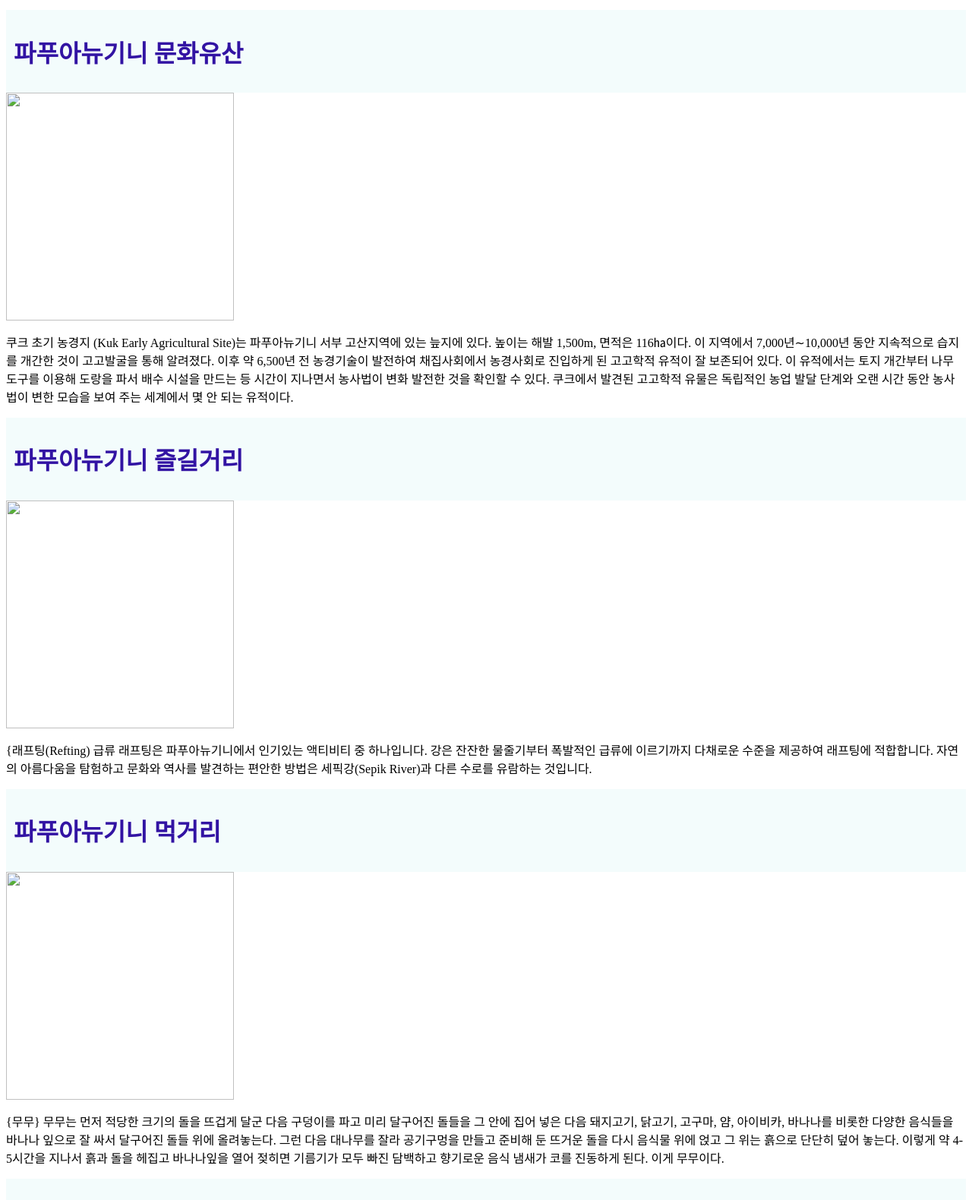
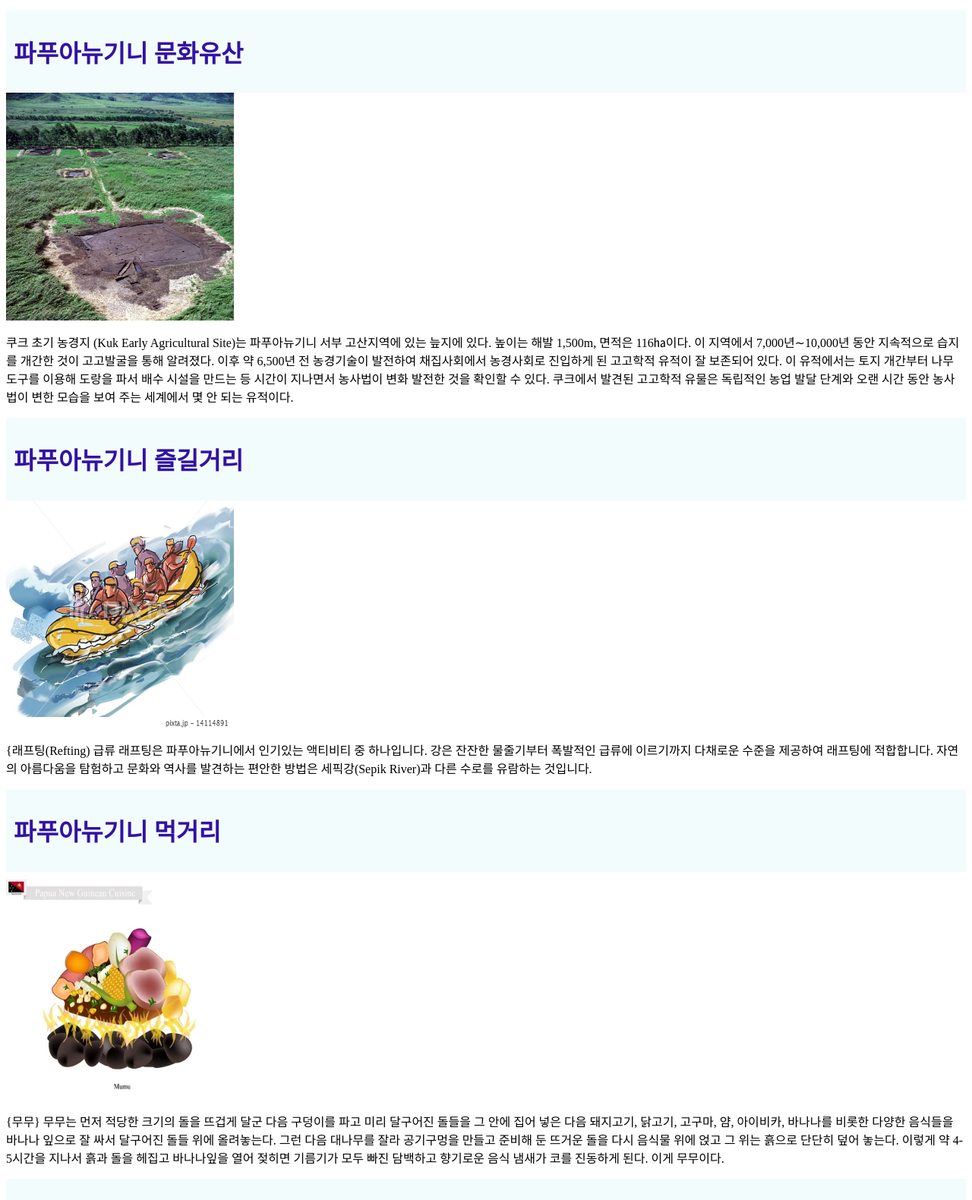
Before and after one commit to nho0326/github.io, a plain HTML site: page index.html in a window 1280 px wide. Shown: the part 1176-2756 px from the top of the page at 76% size. Drawn offline with Linux system fonts and the light colour scheme; files whose address does not match are found by name.

Commit message:
Update index.html

```diff
--- a/index.html
+++ b/index.html
@@ -10,7 +10,7 @@
         <div style="background-color: rgb(243, 252, 252);">
             <h5 style="color:rgb(50, 19, 163)">파푸아뉴기니 자료조사</h5>
         </div>
-        <img src="./C:\Users\리틀 재호\Desktop\PythonWorkspace\wepscraping_basic\파푸아 사진.jpg" width="300" height="300">
+        <img src="C:\Users\리틀 재호\Desktop\PythonWorkspace\wepscraping_basic\파푸아 사진.jpg" width="300" height="300">
 
 
         <div style="background-color: rgb(231, 231, 238);">
@@ -41,7 +41,7 @@
         <div style="background-color: rgb(243, 252, 252);">
             <h1 style="color:rgb(50, 19, 163)">파푸아뉴기니 인물</h1>
         </div>
-        <img src="./C:\Users\리틀 재호\Desktop\PythonWorkspace\wepscraping_basic\총리.jpg" width="300" height="300">
+        <img src="C:\Users\리틀 재호\Desktop\PythonWorkspace\wepscraping_basic\총리.jpg" width="300" height="300">
 
 
         <p>마이클 토머스 소마레
@@ -71,7 +71,7 @@
         <div style="background-color: rgb(243, 252, 252);">
             <h1 style="color:rgb(50, 19, 163)">파푸아뉴기니 문화유산</h1>
         </div>
-        <img src="./C:\Users\리틀 재호\Desktop\PythonWorkspace\wepscraping_basic\세계유산_887.jpg" width="300" height="300">
+        <img src="C:\Users\리틀 재호\Desktop\PythonWorkspace\wepscraping_basic\세계유산_887.jpg" width="300" height="300">
 
 
 
@@ -89,7 +89,7 @@
         <div style="background-color: rgb(243, 252, 252);">
             <h1 style="color:rgb(50, 19, 163)">파푸아뉴기니 즐길거리</h1>
         </div>
-        <img src="./C:\Users\리틀 재호\Desktop\PythonWorkspace\wepscraping_basic\14114891.webp" width="300" height="300">
+        <img src="C:\Users\리틀 재호\Desktop\PythonWorkspace\wepscraping_basic\14114891.webp" width="300" height="300">
 
 
 
@@ -105,7 +105,7 @@
         <div style="background-color: rgb(243, 252, 252);">
             <h1 style="color:rgb(50, 19, 163)">파푸아뉴기니 먹거리</h1>
         </div>
-        <img src="./C:\Users\리틀 재호\Desktop\PythonWorkspace\wepscraping_basic\파푸아 무무.webp" width="300" height="300">
+        <img src="C:\Users\리틀 재호\Desktop\PythonWorkspace\wepscraping_basic\파푸아 무무.webp" width="300" height="300">
 
 
 
```
